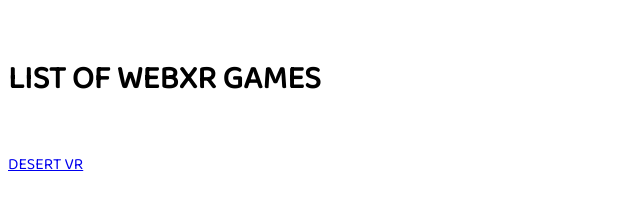
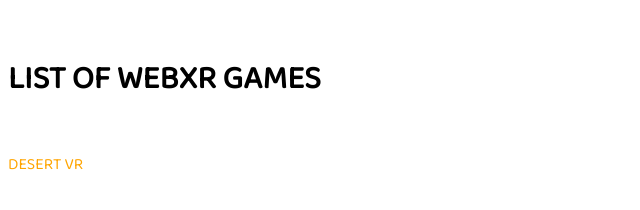
Before and after one commit to angelicajulianaa/IT288, a plain HTML site: page index.html in a window 1280 px wide. Shown: the whole page, without its empty margins (0-640 px from the left). Drawn offline with Linux system fonts and the light colour scheme.

Commit message:
Update index.html

```diff
--- a/index.html
+++ b/index.html
@@ -4,6 +4,12 @@
       body
       {
        font-family: 'Baloo 2', cursive;
+      }
+
+      a
+      {
+        text-decoration : none;
+        color : orange;
       }
     </style>
     <link href="https://fonts.googleapis.com/css2?family=Baloo+2&display=swap" rel="stylesheet">
```
